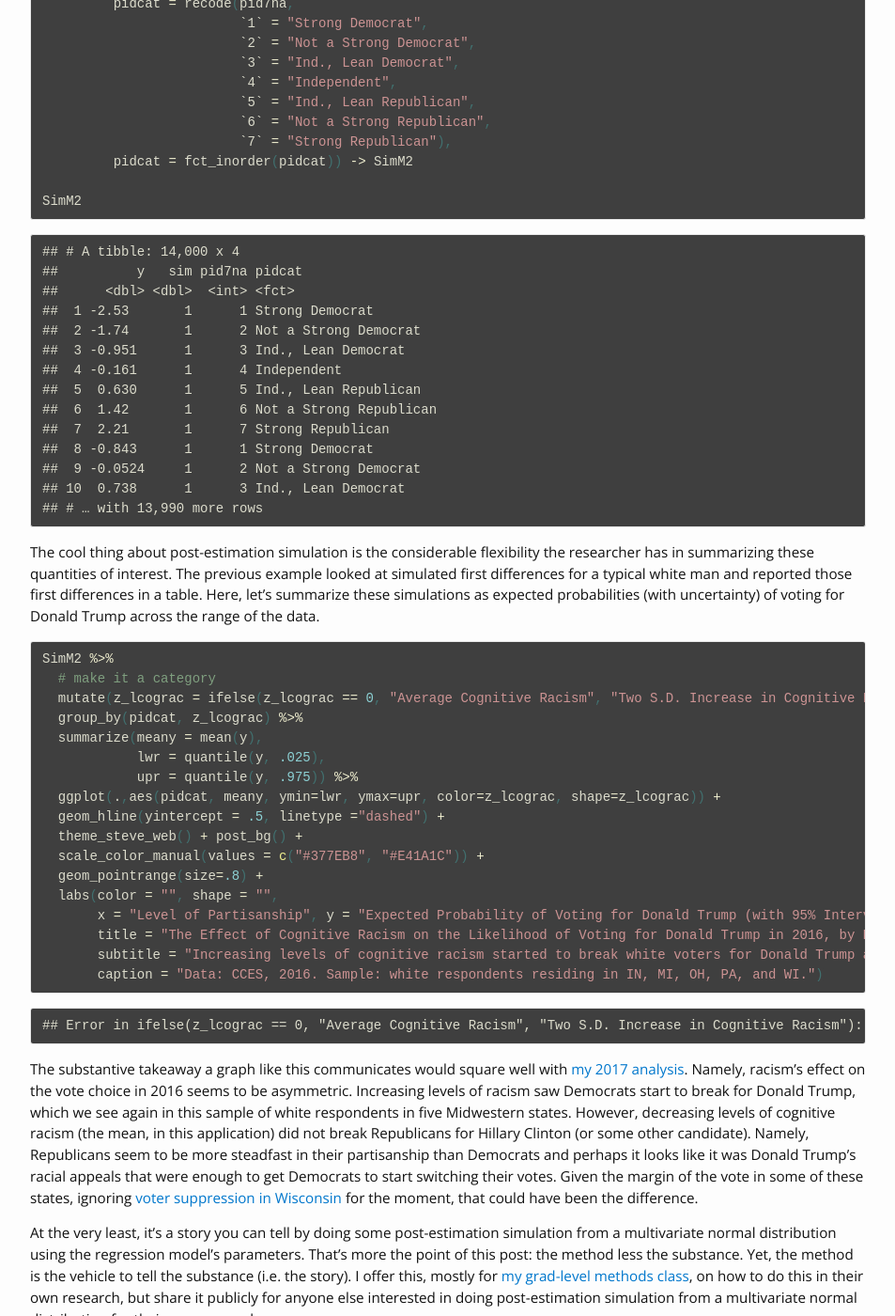
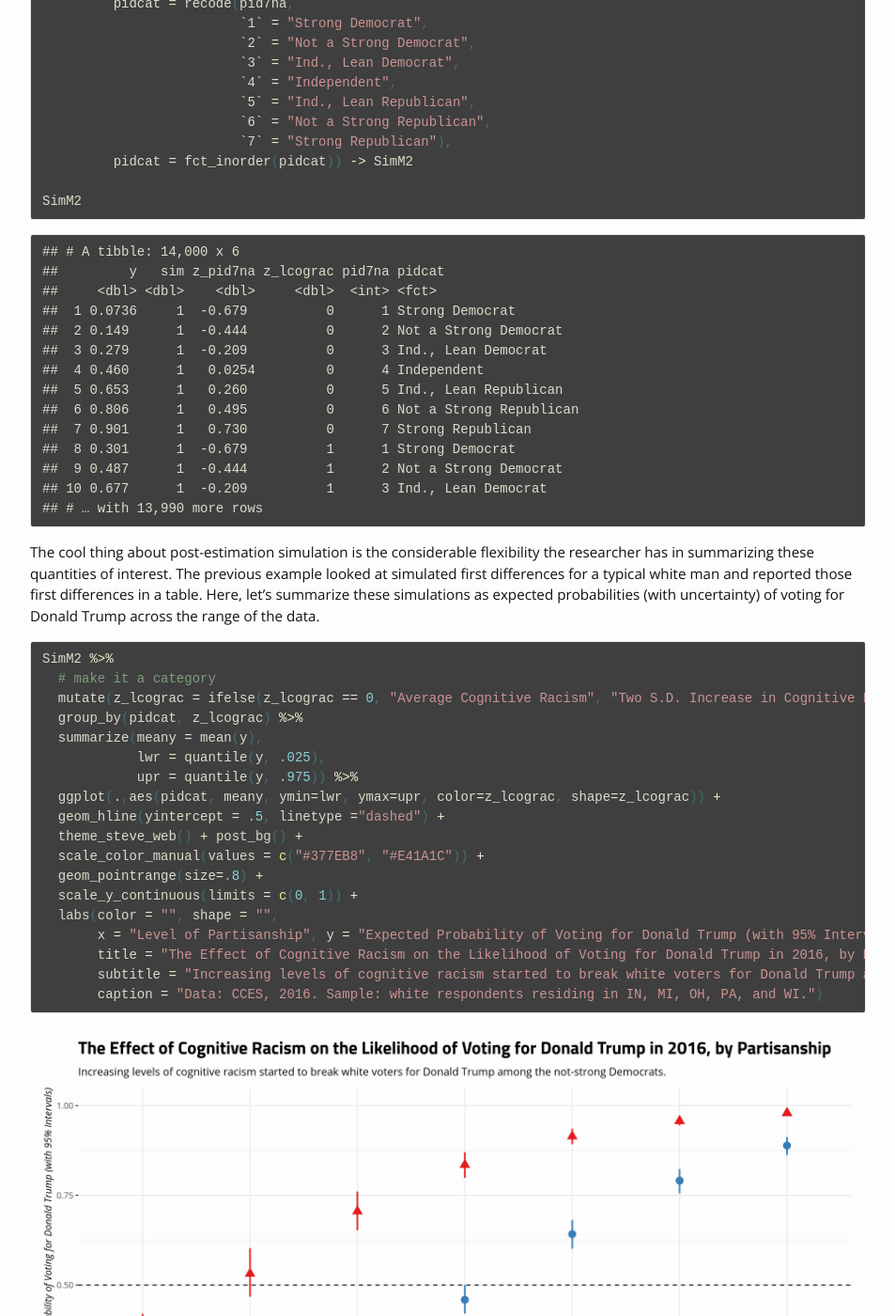
Before and after one commit to svmiller/svmiller.github.io, a Jekyll site: the page built from _posts/2020-04-07-post-estimation-simulation-trump-vote-midwest.md, in a window 1280 px wide and 1400 px high, scrolled down 11094 px. Shown: the whole window at 94% size, without its empty margins (163-1116 px from the left). Built offline with Jekyll 4.4.1, drawn with Linux system fonts in a browser that asks for light colours; nearby versions of some CDN libraries; some web fonts are replaced; formulas are drawn with MathJax 3; comment, search, counter and statistics services are not loaded.

Commit message:
lost in translation

````diff
--- a/_posts/2020-04-07-post-estimation-simulation-trump-vote-midwest.md
+++ b/_posts/2020-04-07-post-estimation-simulation-trump-vote-midwest.md
@@ -482,19 +482,19 @@ SimM2
 ```
 
 ```
-## # A tibble: 14,000 x 4
-##          y   sim pid7na pidcat
-##      <dbl> <dbl>  <int> <fct>
-##  1 -2.53       1      1 Strong Democrat
-##  2 -1.74       1      2 Not a Strong Democrat
-##  3 -0.951      1      3 Ind., Lean Democrat
-##  4 -0.161      1      4 Independent
-##  5  0.630      1      5 Ind., Lean Republican
-##  6  1.42       1      6 Not a Strong Republican
-##  7  2.21       1      7 Strong Republican
-##  8 -0.843      1      1 Strong Democrat
-##  9 -0.0524     1      2 Not a Strong Democrat
-## 10  0.738      1      3 Ind., Lean Democrat
+## # A tibble: 14,000 x 6
+##         y   sim z_pid7na z_lcograc pid7na pidcat
+##     <dbl> <dbl>    <dbl>     <dbl>  <int> <fct>
+##  1 0.0736     1  -0.679          0      1 Strong Democrat
+##  2 0.149      1  -0.444          0      2 Not a Strong Democrat
+##  3 0.279      1  -0.209          0      3 Ind., Lean Democrat
+##  4 0.460      1   0.0254         0      4 Independent
+##  5 0.653      1   0.260          0      5 Ind., Lean Republican
+##  6 0.806      1   0.495          0      6 Not a Strong Republican
+##  7 0.901      1   0.730          0      7 Strong Republican
+##  8 0.301      1  -0.679          1      1 Strong Democrat
+##  9 0.487      1  -0.444          1      2 Not a Strong Democrat
+## 10 0.677      1  -0.209          1      3 Ind., Lean Democrat
 ## # … with 13,990 more rows
 ```
 
@@ -514,6 +514,7 @@ SimM2 %>%
   theme_steve_web() + post_bg() +
   scale_color_manual(values = c("#377EB8", "#E41A1C")) +
   geom_pointrange(size=.8) +
+  scale_y_continuous(limits = c(0, 1)) +
   labs(color = "", shape = "",
        x = "Level of Partisanship", y = "Expected Probability of Voting for Donald Trump (with 95% Intervals)",
        title = "The Effect of Cognitive Racism on the Likelihood of Voting for Donald Trump in 2016, by Partisanship",
@@ -521,9 +522,7 @@ SimM2 %>%
        caption = "Data: CCES, 2016. Sample: white respondents residing in IN, MI, OH, PA, and WI.")
 ```
 
-```
-## Error in ifelse(z_lcograc == 0, "Average Cognitive Racism", "Two S.D. Increase in Cognitive Racism"): object 'z_lcograc' not found
-```
+![plot of chunk expected-probability-voting-trump-2016-midwest-racism-partisanship](/images/expected-probability-voting-trump-2016-midwest-racism-partisanship-1.png)
 
 The substantive takeaway a graph like this communicates would square well with [my 2017 analysis](http://svmiller.com/blog/2017/04/age-income-racism-partisanship-trump-vote-2016/). Namely, racism's effect on the vote choice in 2016 seems to be asymmetric. Increasing levels of racism saw Democrats start to break for Donald Trump, which we see again in this sample of white respondents in five Midwestern states. However, decreasing levels of cognitive racism (the mean, in this application) did not break Republicans for Hillary Clinton (or some other candidate). Namely, Republicans seem to be more steadfast in their partisanship than Democrats and perhaps it looks like it was Donald Trump's racial appeals that were enough to get Democrats to start switching their votes. Given the margin of the vote in some of these states, ignoring [voter suppression in Wisconsin](https://www.motherjones.com/politics/2017/10/voter-suppression-wisconsin-election-2016/) for the moment, that could have been the difference.
 
--- a/_source/2020-04-07-post-estimation-simulation-trump-vote-midwest.Rmd
+++ b/_source/2020-04-07-post-estimation-simulation-trump-vote-midwest.Rmd
@@ -344,6 +344,7 @@ SimM2 %>%
   theme_steve_web() + post_bg() +
   scale_color_manual(values = c("#377EB8", "#E41A1C")) +
   geom_pointrange(size=.8) +
+  scale_y_continuous(limits = c(0, 1)) +
   labs(color = "", shape = "",
        x = "Level of Partisanship", y = "Expected Probability of Voting for Donald Trump (with 95% Intervals)",
        title = "The Effect of Cognitive Racism on the Likelihood of Voting for Donald Trump in 2016, by Partisanship",
````
Also changed, not shown: images/expected-probability-voting-trump-2016-midwest-racism-partisanship-1.png.
